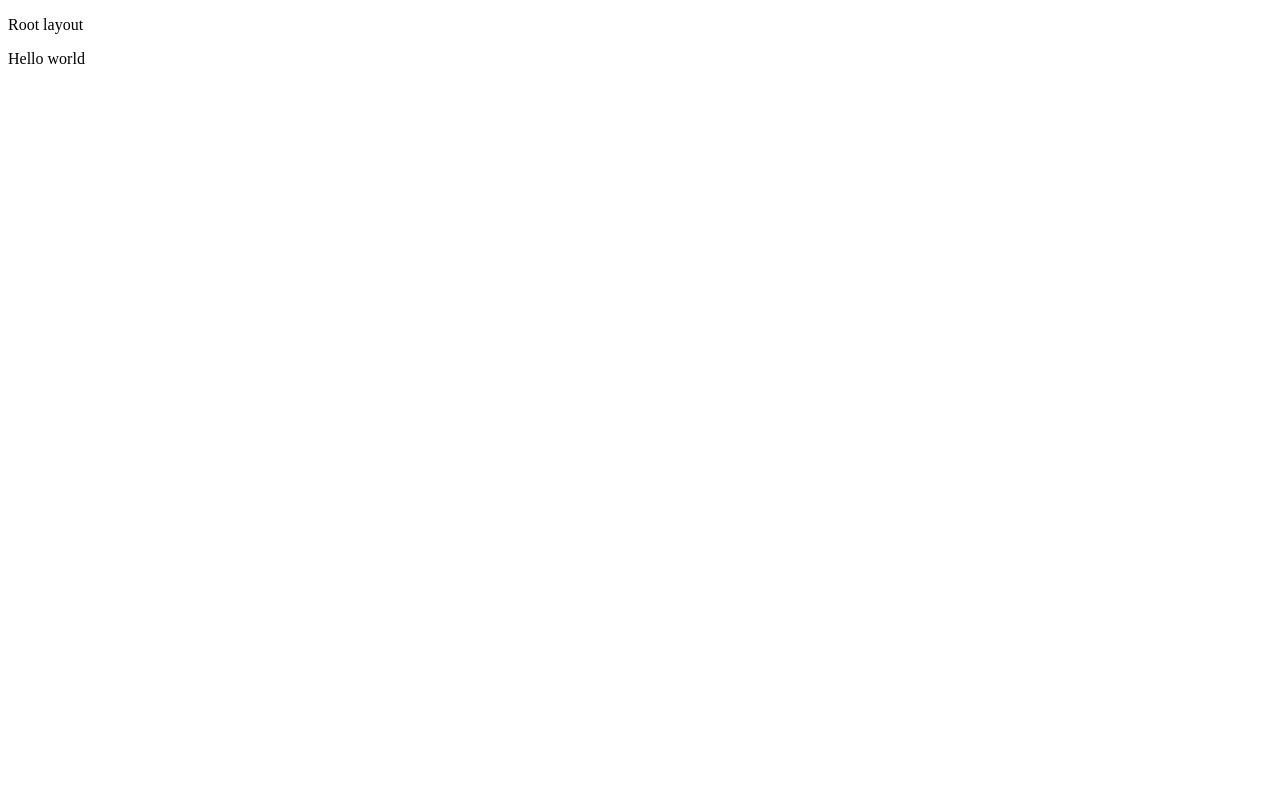
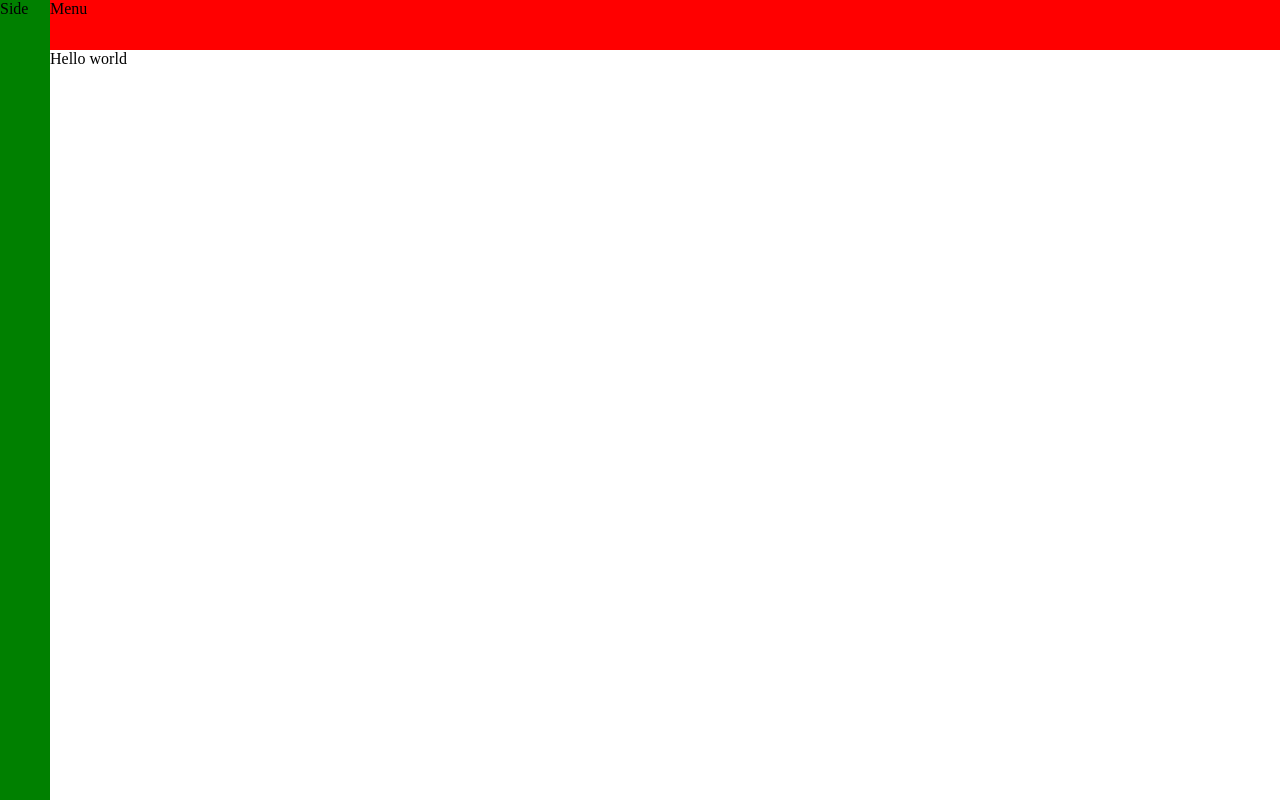
Before and after one commit to mhevyk/react-ts-film-app, a React (Vite) app: page / in a window 1280 px wide. Built offline with nearby package versions, Linux system fonts and the light colour scheme.

Commit message:
feat: Added root layout

```diff
--- /dev/null
+++ b/src/index.css
@@ -0,0 +1,4 @@
+body {
+  margin: 0;
+  padding: 0;
+}
--- /dev/null
+++ b/src/layouts/Navbar/NavbarMenu.tsx
@@ -0,0 +1,3 @@
+export function NavbarMenu() {
+  return <nav>Menu</nav>;
+}
--- /dev/null
+++ b/src/layouts/Navbar/index.tsx
@@ -0,0 +1,24 @@
+import styled from "styled-components";
+import { NavbarMenu } from "./NavbarMenu";
+import { ROOT_CONTAINER_SPACING } from "@layouts/RootLayout";
+
+type NavbarContainerProps = {
+  $spacing: number;
+};
+
+const NavbarContainer = styled.div<NavbarContainerProps>`
+  position: sticky;
+  top: 0;
+  z-index: 1;
+  background-color: red; // TODO: change to theme colors
+  height: ${(props) => props.$spacing}px;
+  margin-left: ${(props) => props.$spacing}px;
+`;
+
+export function Navbar() {
+  return (
+    <NavbarContainer $spacing={ROOT_CONTAINER_SPACING}>
+      <NavbarMenu />
+    </NavbarContainer>
+  );
+}
--- a/src/layouts/RootLayout.tsx
+++ b/src/layouts/RootLayout.tsx
@@ -1,10 +1,26 @@
 import { Outlet } from "react-router-dom";
+import { Navbar } from "./Navbar";
+import { Sidebar } from "./Sidebar";
+import styled from "styled-components";
+
+type ContentContainerProps = {
+  $spacing: number;
+};
+
+const ContentContainer = styled.div<ContentContainerProps>`
+  padding: 0 ${(props) => props.$spacing}px;
+`;
+
+export const ROOT_CONTAINER_SPACING = 50;
 
 export function RootLayout() {
   return (
     <>
-      <p>Root layout</p>
-      <Outlet />
+      <Navbar />
+      <Sidebar />
+      <ContentContainer $spacing={ROOT_CONTAINER_SPACING}>
+        <Outlet />
+      </ContentContainer>
     </>
   );
 }
--- /dev/null
+++ b/src/layouts/Sidebar/SidebarMenu.tsx
@@ -0,0 +1,3 @@
+export function SidebarMenu() {
+  return <nav>Side</nav>;
+}
--- /dev/null
+++ b/src/layouts/Sidebar/index.tsx
@@ -0,0 +1,25 @@
+import styled from "styled-components";
+import { SidebarMenu } from "./SidebarMenu";
+import { ROOT_CONTAINER_SPACING } from "@layouts/RootLayout";
+
+type SidebarContainerProps = {
+  $width: number;
+};
+
+const SidebarContainer = styled.aside<SidebarContainerProps>`
+  position: fixed;
+  left: 0;
+  top: 0;
+  height: 100vh;
+  z-index: 2;
+  background-color: green; // TODO: change to theme color
+  width: ${(props) => props.$width}px;
+`;
+
+export function Sidebar() {
+  return (
+    <SidebarContainer $width={ROOT_CONTAINER_SPACING}>
+      <SidebarMenu />
+    </SidebarContainer>
+  );
+}
--- a/src/main.tsx
+++ b/src/main.tsx
@@ -2,6 +2,7 @@ import ReactDOM from "react-dom/client";
 import { StrictMode } from "react";
 import { RouterProvider } from "react-router-dom";
 import { router } from "./routes";
+import "./index.css";
 
 const rootElement = document.getElementById("root")!;
 const root = ReactDOM.createRoot(rootElement);
```
